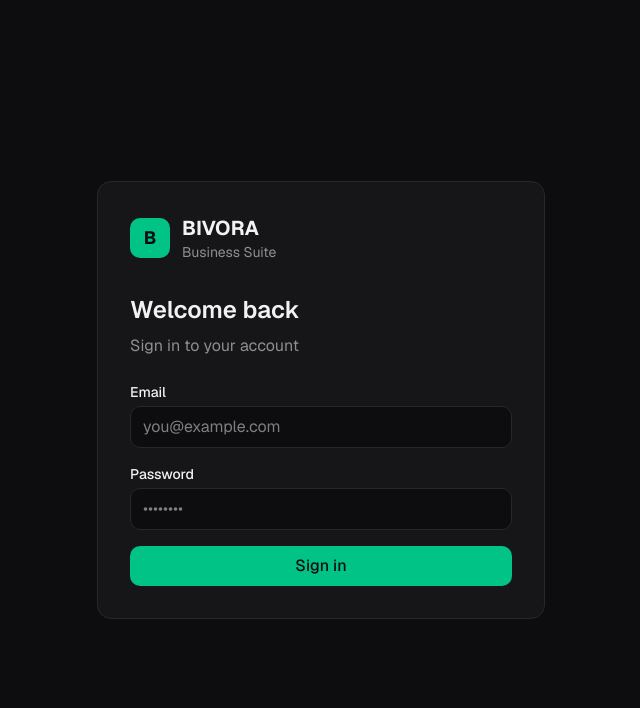
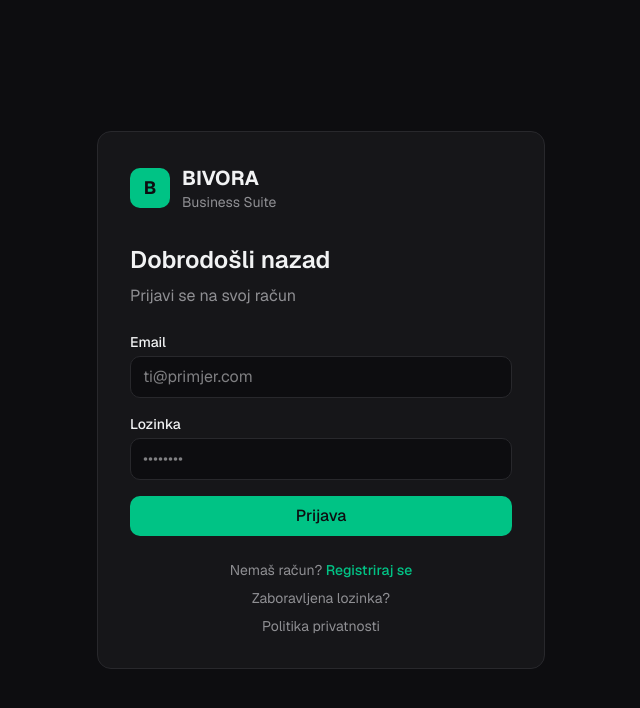
Before and after one commit to sladibrox-ops/bivora, a Next.js app: page /login in a window 1280 px wide. Shown: the top 708 px of the page, without its empty margins (319-959 px from the left). Built offline with nearby package versions, Linux system fonts and the light colour scheme; no server answers.

Commit message:
Registracija, reset lozinke i odjava; politika privatnosti javna
Co-Authored-By: Claude Opus 5.5 (1M context) <noreply@anthropic.com>
Claude-Session: https://claude.ai/code/session_01HU9V3i2QTN41PeuwsQVWHf

```diff
--- a/api/chat/route.ts
+++ /dev/null
@@ -1,30 +0,0 @@
-import { NextRequest, NextResponse } from "next/server";
-
-export async function POST(req: NextRequest) {
-  try {
-    const { messages } = await req.json();
-
-    const response = await fetch("https://api.anthropic.com/v1/messages", {
-      method: "POST",
-      headers: {
-        "Content-Type": "application/json",
-        "x-api-key": process.env.ANTHROPIC_API_KEY!,
-        "anthropic-version": "2023-06-01",
-      },
-      body: JSON.stringify({
-        model: "claude-sonnet-4-6",
-        max_tokens: 1000,
-        system: `Ti si BIVORA poslovni AI asistent. BIVORA je poslovna nadzorna ploča za upravljanje klijentima, fakturama, zaposlenicima, projektima i transakcijama.
-Pomaži korisnicima s poslovnim savjetima, analizom podataka, upravljanjem projektima i financijskim pitanjima.
-Odgovaraj na jeziku na kojem ti korisnik piše (bosanski, hrvatski, srpski, engleski, njemački).
-Budi koncizan, profesionalan i koristan.`,
-        messages,
-      }),
-    });
-
-    const data = await response.json();
-    return NextResponse.json(data);
-  } catch (error) {
-    return NextResponse.json({ error: "Greška" }, { status: 500 });
-  }
-}
--- /dev/null
+++ b/app/auth/callback/route.ts
@@ -0,0 +1,17 @@
+import { NextResponse, type NextRequest } from 'next/server'
+import { createClient } from '@/lib/supabase/server'
+
+// Supabase šalje korisnika ovdje nakon klika na link za potvrdu emaila.
+export async function GET(request: NextRequest) {
+  const { searchParams, origin } = new URL(request.url)
+  const code = searchParams.get('code')
+  const next = searchParams.get('next')?.startsWith('/') ? searchParams.get('next')! : '/'
+
+  if (code) {
+    const supabase = await createClient()
+    const { error } = await supabase.auth.exchangeCodeForSession(code)
+    if (!error) return NextResponse.redirect(`${origin}${next}`)
+  }
+
+  return NextResponse.redirect(`${origin}/login?error=potvrda`)
+}
--- /dev/null
+++ b/app/auth/nova-lozinka/page.tsx
@@ -0,0 +1,43 @@
+'use client'
+import { useState } from 'react'
+import { createClient } from '@/lib/supabase/client'
+import { useRouter } from 'next/navigation'
+
+const supabase = createClient()
+
+export default function NewPasswordPage() {
+  const [password, setPassword] = useState('')
+  const [error, setError] = useState('')
+  const [loading, setLoading] = useState(false)
+  const router = useRouter()
+
+  const handleSubmit = async (e: React.FormEvent) => {
+    e.preventDefault()
+    setLoading(true)
+    setError('')
+    const { error } = await supabase.auth.updateUser({ password })
+    if (error) {
+      setError('Lozinku nije moguće promijeniti. Zatraži novi link.')
+      setLoading(false)
+    } else {
+      router.push('/')
+      router.refresh()
+    }
+  }
+
+  return (
+    <div className="min-h-screen bg-background flex items-center justify-center p-4">
+      <div className="w-full max-w-md p-8 rounded-xl border border-border bg-card">
+        <h2 className="text-2xl font-semibold mb-2">Nova lozinka</h2>
+        <p className="text-muted-foreground mb-6">Unesi novu lozinku za svoj račun</p>
+        <form onSubmit={handleSubmit} className="space-y-4">
+          <input type="password" value={password} onChange={e => setPassword(e.target.value)} required minLength={6} className="w-full px-3 py-2 rounded-lg border border-border bg-background" placeholder="••••••••" />
+          {error && <p className="text-red-500 text-sm">{error}</p>}
+          <button type="submit" disabled={loading} className="w-full py-2 bg-primary text-primary-foreground rounded-lg font-medium hover:opacity-90 disabled:opacity-50">
+            {loading ? 'Spremam...' : 'Spremi lozinku'}
+          </button>
+        </form>
+      </div>
+    </div>
+  )
+}
--- a/app/login/page.tsx
+++ b/app/login/page.tsx
@@ -1,31 +1,98 @@
 'use client'
-import { useState } from 'react'
+import { useEffect, useState } from 'react'
 import { createClient } from '@/lib/supabase/client'
 import { useRouter } from 'next/navigation'
 
+type Mode = 'login' | 'register' | 'reset'
+
+const supabase = createClient()
+
+const errorMessages: Record<string, string> = {
+  'Invalid login credentials': 'Pogrešan email ili lozinka.',
+  'Email not confirmed': 'Email još nije potvrđen. Provjeri inbox.',
+  'User already registered': 'Korisnik s ovim emailom već postoji.',
+}
+
+const translateError = (message: string) =>
+  errorMessages[message] ??
+  (message.includes('Password should be at least')
+    ? 'Lozinka mora imati najmanje 6 znakova.'
+    : message)
+
 export default function LoginPage() {
+  const [mode, setMode] = useState<Mode>('login')
   const [email, setEmail] = useState('')
   const [password, setPassword] = useState('')
   const [error, setError] = useState('')
+  const [info, setInfo] = useState('')
   const [loading, setLoading] = useState(false)
   const router = useRouter()
-  const supabase = createClient()
 
-  const handleLogin = async (e: React.FormEvent) => {
+  useEffect(() => {
+    if (new URLSearchParams(window.location.search).get('error') === 'potvrda') {
+      setError('Link za potvrdu nije valjan ili je istekao. Pokušaj ponovo.')
+    }
+  }, [])
+
+  const switchMode = (next: Mode) => {
+    setMode(next)
+    setError('')
+    setInfo('')
+  }
+
+  const handleSubmit = async (e: React.FormEvent) => {
     e.preventDefault()
     setLoading(true)
     setError('')
+    setInfo('')
+
+    if (mode === 'login') {
       const { error } = await supabase.auth.signInWithPassword({ email, password })
       if (error) {
-      setError(error.message)
+        setError(translateError(error.message))
         setLoading(false)
       } else {
         router.push('/')
+        router.refresh()
       }
+      return
     }
 
+    if (mode === 'register') {
+      const { data, error } = await supabase.auth.signUp({
+        email,
+        password,
+        options: { emailRedirectTo: `${window.location.origin}/auth/callback` },
+      })
+      setLoading(false)
+      if (error) {
+        setError(translateError(error.message))
+      } else if (data.session) {
+        router.push('/')
+        router.refresh()
+      } else {
+        setInfo('Račun je kreiran. Poslali smo ti email s linkom za potvrdu.')
+      }
+      return
+    }
+
+    const { error } = await supabase.auth.resetPasswordForEmail(email, {
+      redirectTo: `${window.location.origin}/auth/callback?next=/auth/nova-lozinka`,
+    })
+    setLoading(false)
+    if (error) setError(translateError(error.message))
+    else setInfo('Ako račun postoji, poslali smo ti email za reset lozinke.')
+  }
+
+  const titles: Record<Mode, [string, string, string, string]> = {
+    login: ['Dobrodošli nazad', 'Prijavi se na svoj račun', 'Prijava', 'Prijavljujem...'],
+    register: ['Kreiraj račun', 'Registriraj se za BIVORA', 'Registracija', 'Kreiram račun...'],
+    reset: ['Zaboravljena lozinka', 'Unesi email za reset lozinke', 'Pošalji link', 'Šaljem...'],
+  }
+  const [title, subtitle, buttonLabel, loadingLabel] = titles[mode]
+
   return (
-    <div className="min-h-screen bg-background flex items-center justify-center">
+    <div className="min-h-screen bg-background flex items-center justify-center p-4">
       <div className="w-full max-w-md p-8 rounded-xl border border-border bg-card">
         <div className="flex items-center gap-3 mb-8">
           <div className="w-10 h-10 bg-primary rounded-lg flex items-center justify-center text-primary-foreground font-bold text-lg">B</div>
@@ -34,22 +101,43 @@ export default function LoginPage() {
             <p className="text-sm text-muted-foreground">Business Suite</p>
           </div>
         </div>
-        <h2 className="text-2xl font-semibold mb-2">Welcome back</h2>
-        <p className="text-muted-foreground mb-6">Sign in to your account</p>
-        <form onSubmit={handleLogin} className="space-y-4">
+        <h2 className="text-2xl font-semibold mb-2">{title}</h2>
+        <p className="text-muted-foreground mb-6">{subtitle}</p>
+        <form onSubmit={handleSubmit} className="space-y-4">
           <div>
             <label className="text-sm font-medium mb-1 block">Email</label>
-            <input type="email" value={email} onChange={e => setEmail(e.target.value)} required className="w-full px-3 py-2 rounded-lg border border-border bg-background" placeholder="you@example.com" />
+            <input type="email" value={email} onChange={e => setEmail(e.target.value)} required className="w-full px-3 py-2 rounded-lg border border-border bg-background" placeholder="ti@primjer.com" />
           </div>
+          {mode !== 'reset' && (
             <div>
-            <label className="text-sm font-medium mb-1 block">Password</label>
-            <input type="password" value={password} onChange={e => setPassword(e.target.value)} required className="w-full px-3 py-2 rounded-lg border border-border bg-background" placeholder="••••••••" />
+              <label className="text-sm font-medium mb-1 block">Lozinka</label>
+              <input type="password" value={password} onChange={e => setPassword(e.target.value)} required minLength={6} className="w-full px-3 py-2 rounded-lg border border-border bg-background" placeholder="••••••••" />
             </div>
+          )}
           {error && <p className="text-red-500 text-sm">{error}</p>}
+          {info && <p className="text-emerald-500 text-sm">{info}</p>}
           <button type="submit" disabled={loading} className="w-full py-2 bg-primary text-primary-foreground rounded-lg font-medium hover:opacity-90 disabled:opacity-50">
-            {loading ? 'Signing in...' : 'Sign in'}
+            {loading ? loadingLabel : buttonLabel}
           </button>
         </form>
+        <div className="mt-6 flex flex-col gap-2 text-sm text-center text-muted-foreground">
+          {mode === 'login' && (
+            <>
+              <button type="button" onClick={() => switchMode('register')} className="hover:text-foreground">
+                Nemaš račun? <span className="text-primary font-medium">Registriraj se</span>
+              </button>
+              <button type="button" onClick={() => switchMode('reset')} className="hover:text-foreground">
+                Zaboravljena lozinka?
+              </button>
+            </>
+          )}
+          {mode !== 'login' && (
+            <button type="button" onClick={() => switchMode('login')} className="hover:text-foreground">
+              Već imaš račun? <span className="text-primary font-medium">Prijavi se</span>
+            </button>
+          )}
+          <a href="/privacy" className="hover:text-foreground">Politika privatnosti</a>
+        </div>
       </div>
     </div>
   )
--- a/middleware.ts
+++ b/middleware.ts
@@ -19,7 +19,9 @@ export async function middleware(request: NextRequest) {
     }
   )
   const { data: { user } } = await supabase.auth.getUser()
-  if (!user && !request.nextUrl.pathname.startsWith('/login')) {
+  const publicPaths = ['/login', '/auth', '/privacy']
+  const isPublic = publicPaths.some((p) => request.nextUrl.pathname.startsWith(p))
+  if (!user && !isPublic) {
     const url = request.nextUrl.clone()
     url.pathname = '/login'
     return NextResponse.redirect(url)
```
Also changed, not shown: components/app-sidebar.tsx (+16 -1 lines), 1 other file (tests, documents, lock files or other folders). Lines whose indentation alone changed are shown as unchanged.
